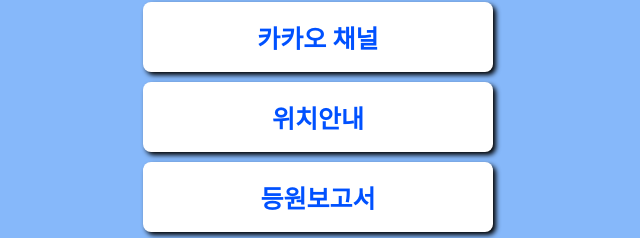
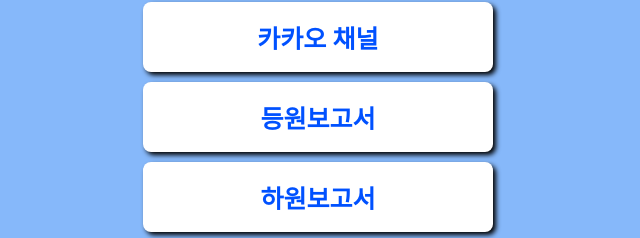
Before and after one commit to kimjinsu85/mypage, a plain HTML site: page index.html in a window 1280 px wide. Shown: the part 595-833 px from the top of the page, without its empty margins (322-962 px from the left). Drawn offline with Linux system fonts and the light colour scheme; a web font is replaced by a local one.

Commit message:
Update index.html

```diff
--- a/index.html
+++ b/index.html
@@ -96,7 +96,6 @@
     <a target="_blank" href="https://blog.naver.com/themjmath">사고력 수업</a>
     <a target="_blank" href="https://blog.naver.com/thecampusmj">자기주도 학습</a>
     <a target="_blank" href="https://pf.kakao.com/_iGltb/chat">카카오 채널</a>
-    <a target="_blank" href="https://naver.me/5EQVHeTh">위치안내</a>
     <a target="_blank" href="https://forms.gle/BEromAbeSip27FQt8">등원보고서</a>
     <a target="_blank" href="https://forms.gle/TC8Sp4Gt52Gqscio8">하원보고서</a>
     <a target="_blank" href="">학생강사</a>
```
